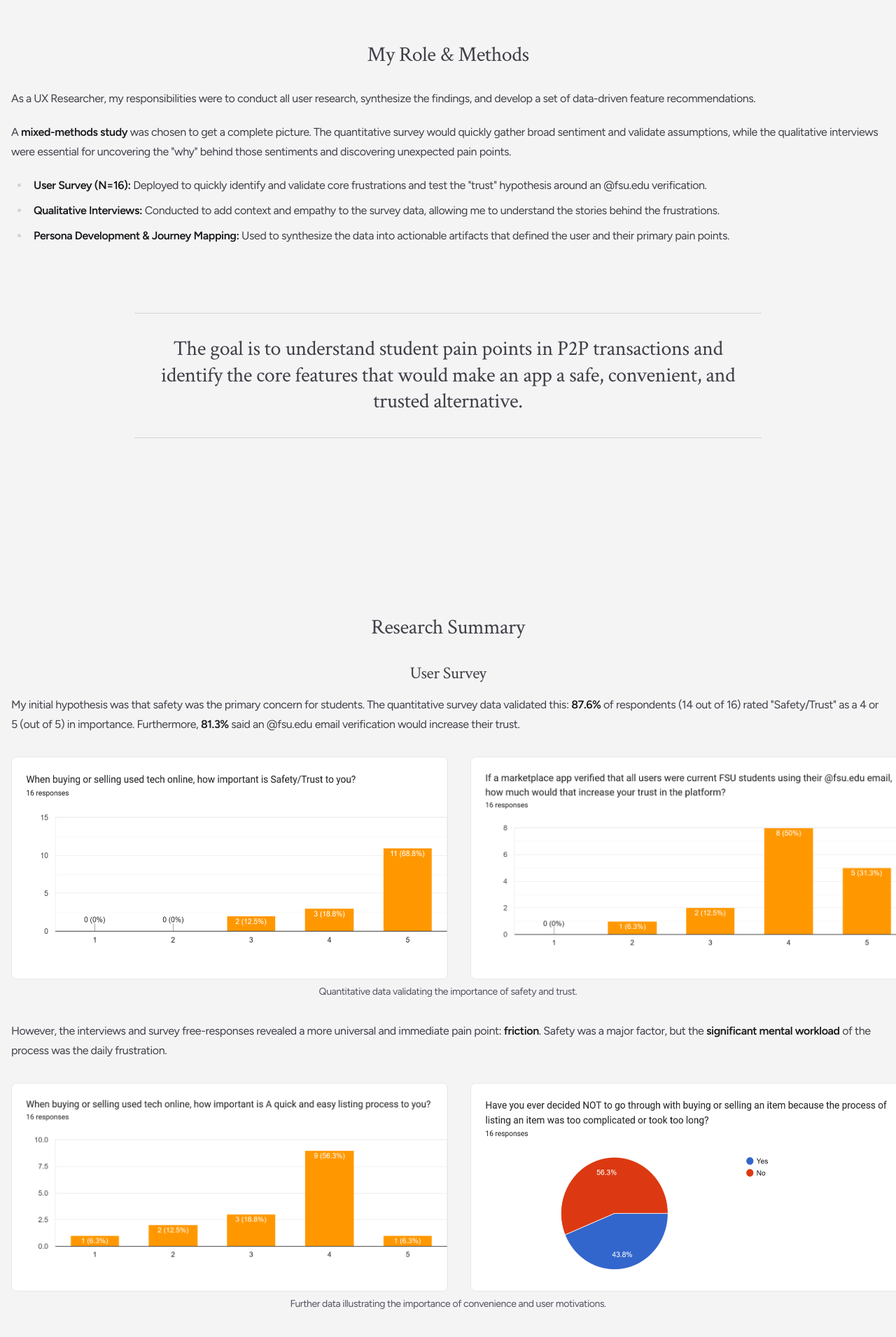
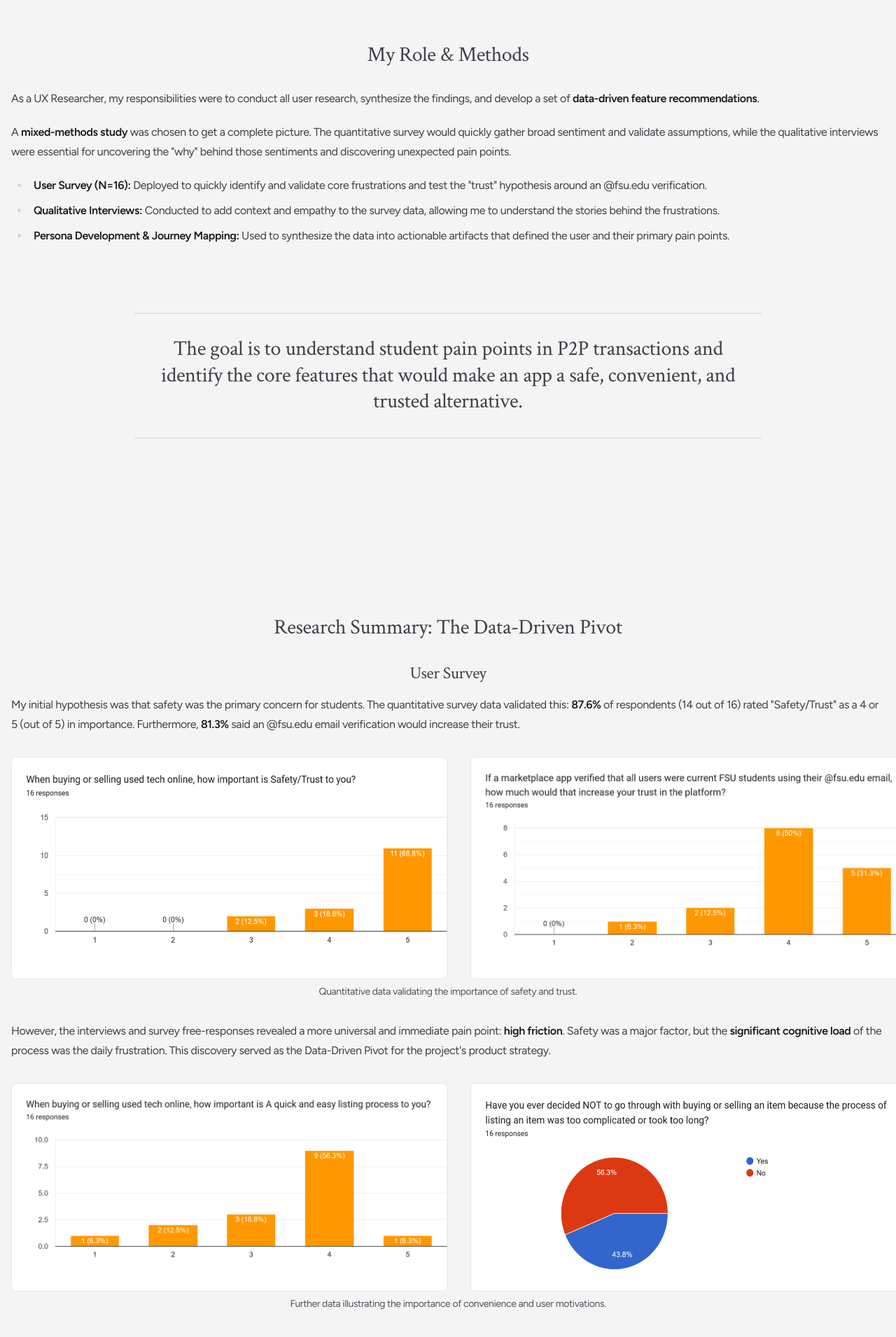
Before and after one commit to nthsm/portfolio, a Next.js app: page /p2p-marketplace-research in a window 1280 px wide. Shown: the part 700-2610 px from the top of the page at 70% size. Built offline with nearby package versions, Linux system fonts and the light colour scheme.

Commit message:
Update page.tsx

```diff
--- a/app/(posts)/p2p-marketplace-research/page.tsx
+++ b/app/(posts)/p2p-marketplace-research/page.tsx
@@ -43,7 +43,7 @@ export default function P2PMarketplacePage() {
             <p>
               As a UX Researcher, my responsibilities were to conduct all
               user research, synthesize the findings, and develop a set
-              of data-driven feature recommendations.
+              of <strong>data-driven feature recommendations</strong>.
             </p>
             <p>
               A <strong>mixed-methods study</strong> was chosen to get a
@@ -84,7 +84,7 @@ export default function P2PMarketplacePage() {
 
         <div className="content-section">
           <div className="imon-content-inner clearfix">
-            <h2>Research Summary</h2>
+            <h2>Research Summary: The Data-Driven Pivot</h2>
             <h3>User Survey</h3>
             <p>
               My initial hypothesis was that safety was the
@@ -113,10 +113,10 @@ export default function P2PMarketplacePage() {
             </figure>
             <p>
               However, the interviews and survey free-responses revealed a
-              more universal and immediate pain point: <strong>friction</strong>
-              . Safety was a major factor, but the{' '}
-              <strong>significant mental workload</strong> of the process was
-              the daily frustration.
+              more universal and immediate pain point: <strong>high friction</strong>. Safety was a major factor, but the{' '}
+              <strong>significant cognitive load</strong> of the process was
+              the daily frustration. This discovery served as the Data-Driven Pivot
+              for the project's product strategy.
             </p>
             <figure className="my-4 flex flex-col items-center">
               <div className="flex w-full flex-col gap-4 md:flex-row md:gap-8 not-prose">
@@ -223,8 +223,8 @@ export default function P2PMarketplacePage() {
             <h3>User Journey Mapping</h3>
             <p>
               I also created a user journey map for Joe, outlining his typical
-              experience trying to sell a used Steam Deck. This map highlighted the
-              key pain points and emotional highs and lows throughout the process.
+              experience trying to sell a used Steam Deck. This map was critical for visualizing the impact
+              of <strong>cognitive load</strong> on the user's emotional state throughout the process.
             </p>
             <figure className="my-4 flex flex-col items-center">
               <img
@@ -238,37 +238,33 @@ export default function P2PMarketplacePage() {
             <p>
               This journey map was instrumental in visualizing where the app
               could intervene to reduce friction and improve the overall user
-              experience.
+              experience, informing the final Data-Driven Product Strategy.
             </p>
           </div>
         </div>
 
         <div className="content-section">
           <div className="imon-content-inner">
-            <h2>Recommendations</h2>
+            <h2>Actionable Recommendations</h2>
             <p>
               Synthesizing the user pain points, the survey data, and the
-              primary persona (Joe), I developed a set of feature
-              recommendations. These are not design mockups, but strategic
-              proposals focused on addressing the validated user needs.
+              primary persona (Joe), I developed a set of <strong>actionable recommendations</strong>. These strategic
+              proposals are focused on maximizing efficiency and trust.
             </p>
             <ol>
               <li>
                 <strong>Mandatory @fsu.edu Verification:</strong> This is the
-                top priority to establish a baseline of trust and safety, which
-                81.3% of users confirmed would increase their trust.
+                top priority to establish a baseline of trust and safety (quantifiable success: 81.3% of users confirmed this would increase trust).
               </li>
               <li>
                 <strong>AI Price Suggestion Tool:</strong> To combat Joe's
                 "pricing uncertainty," a feature that suggests a fair market
-                price based on the item, condition, and recent listings would
-                drastically reduce friction.
+                price would drastically reduce listing <strong>friction and cognitive load</strong>.
               </li>
               <li>
                 <strong>Preset "Meetup Zones":</strong> To solve the logistical
                 nightmare of meetups, the app should feature a map of
-                pre-defined, safe, and well-lit public locations on campus
-                (e.g., Strozier Library, Student Union).
+                pre-defined, safe, and well-lit public locations on campus.
               </li>
               <li>
                 <strong>Accessibility-Labeled Meetups:</strong> A simple but
@@ -285,14 +281,12 @@ export default function P2PMarketplacePage() {
 
             <h2>Reflection</h2>
             <p>
-              This project was a fantastic exercise in mixed-methods research.
-              The most valuable insight was the pivot from my initial
+              This project was a fantastic exercise in <strong>mixed-methods research</strong>.
+              The most valuable insight was the Data-Driven Pivot from my initial
               "safety-first" hypothesis. While safety was critical, the
               qualitative interviews revealed that convenience and efficiency
               were the more immediate blockers for users. This finding
-              completely reshaped the feature recommendations from a simple
-              verification system to a suite of tools designed to reduce
-              mental effort.
+              completely reshaped the feature recommendations toward a data-driven product strategy designed to reduce mental effort.
             </p>
           </div>
         </div>
```
